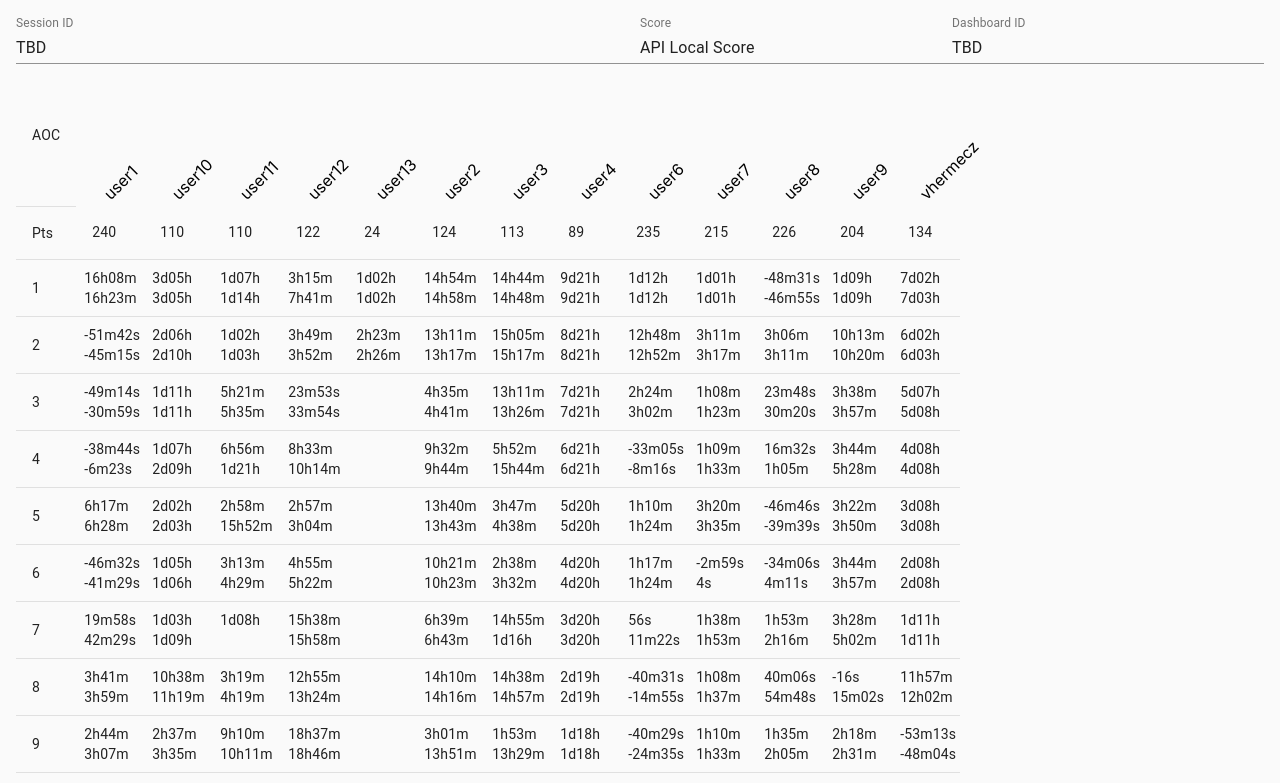
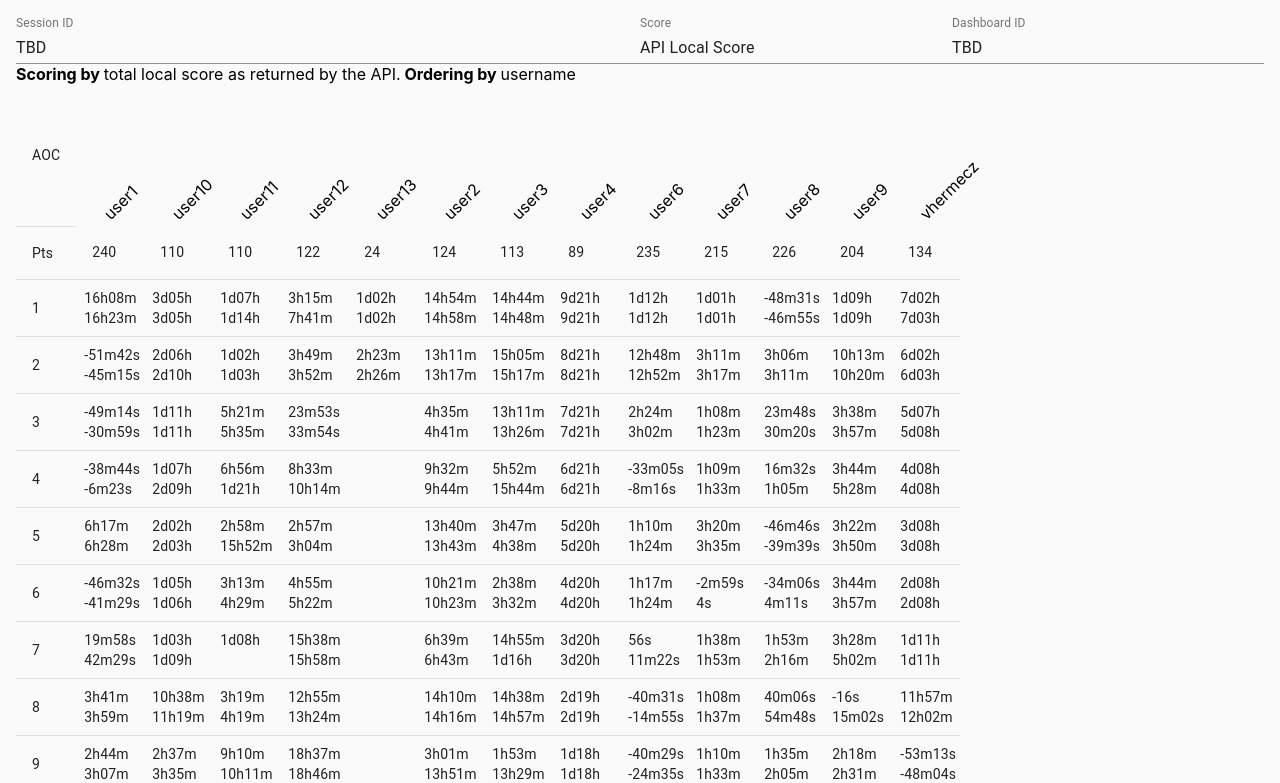
Before and after one commit to vhermecz/aoc-dash-viewer, a React (Create React App) app: page / in a window 1280 px wide. Shown: the top 783 px of the page. Built offline with nearby package versions, Linux system fonts and the light colour scheme.

Commit message:
Fix order/scoring, add summary message about it. - Add 1st star based scoring - Add messaging about order/score - Fix ordering

```diff
--- a/src/App.js
+++ b/src/App.js
@@ -99,18 +99,32 @@ export const Score = Object.freeze({
   API_LOCAL: {
     "field": "local_score",
     "label": "API Local Score",
+    "scoreMessage": "total local score as returned by the API",
+    "orderMessage": "completion time of 2nd star",
   },
   API_GLOBAL: {
     "field": "global_score",
     "label": "API Global Score",
+    "scoreMessage": "total global score as returned by the API",
+    "orderMessage": "completion time of 2nd star",
   },
   LOCAL_API: {
     "field": "local_local_score",
     "label": "Local Score",
+    "scoreMessage": "total local score as computed from timestamps",
+    "orderMessage": "completion time of 2nd star",
+  },
+  LOCAL_API_FIRST: {
+    "field": "local_local_score_first",
+    "label": "Local Score (1st star only)",
+    "scoreMessage": "total local score as computed from timestamps (only first star counts)",
+    "orderMessage": "completion time of 1st star",
   },
   LOCAL_DELTA: {
     "field": "local_delta_score",
     "label": "StarDelta Score",
+    "scoreMessage": "delta-time between first and second star (for late comers/risers)",
+    "orderMessage": "delta-times between stars",
   },
 });
 
@@ -133,6 +147,25 @@ function getDelta(userObj, day, coalesce) {
   return s2-s1;
 }
 
+function OrderMessage({orderBy, scoreBy}) {
+  return (
+      <Box>
+        <b>Scoring by </b>
+        {scoreBy.scoreMessage}.
+        <b> Ordering by </b>
+        {
+          (orderBy === null) ? (
+              "username"
+          ) : (orderBy === 0) ? (
+              "score"
+          ) : (
+              scoreBy.orderMessage + ` for day #${orderBy}`
+          )
+        }
+      </Box>
+  );
+}
+
 /**
  * Add in name for anons and some custom scoring
  */
@@ -145,7 +178,7 @@ function mixinExtraData(data) {
   lodash.range(1, 26).forEach(day => {
     const members = Object.values(data["members"]);
     const SCORING_RULES = [
-      [Score.LOCAL_API, (userObj) => getStar(userObj, day, 1, MISSING_TIMESTAMP)],
+      [Score.LOCAL_API_FIRST, (userObj) => getStar(userObj, day, 1, MISSING_TIMESTAMP)],
       [Score.LOCAL_API, (userObj) => getStar(userObj, day, 2, MISSING_TIMESTAMP)],
       [Score.LOCAL_DELTA, (userObj) => getDelta(userObj, day, MISSING_TIMESTAMP)],
     ];
@@ -186,13 +219,21 @@ function App() {
     let comparator = (a,b) => compareFunction(a.name, b.name);
     if (orderBy !== null) {
       if (orderBy > 0) {
-        comparator = (a, b) => compareFunction(getDelta(a, orderBy, MISSING_TIMESTAMP), getDelta(b, orderBy, MISSING_TIMESTAMP));
+        if (scoreBy === Score.LOCAL_DELTA) {
+          comparator = (a, b) => compareFunction(getDelta(a, orderBy, MISSING_TIMESTAMP), getDelta(b, orderBy, MISSING_TIMESTAMP));
+        } else if (scoreBy === Score.LOCAL_API_FIRST) {
+          comparator = (a, b) => compareFunction(getStar(a, orderBy, 1, MISSING_TIMESTAMP), getStar(b, orderBy, 1, MISSING_TIMESTAMP));
+        } else if ([Score.LOCAL_API, Score.API_LOCAL, Score.API_GLOBAL].indexOf(scoreBy) > -1) {
+          comparator = (a, b) => compareFunction(getStar(a, orderBy, 2, MISSING_TIMESTAMP), getStar(b, orderBy, 2, MISSING_TIMESTAMP));
+        } else {
+          throw "Fuck yah!";
+        }
       } else {
-        comparator = (a,b) => compareFunction(-a[scoreBy.field], -b[scoreBy.field]);
+        comparator = (a, b) => compareFunction(-a[scoreBy.field], -b[scoreBy.field]);
       }
     }
     setUsers(Object.values(data["members"]).sort(comparator).map(x=>x.id))
-  }, [data, orderBy]);
+  }, [data, orderBy, scoreBy]);
   const handleOrderBy = (idx) => {
     if (idx===orderBy) {
       setOrderBy(null);
@@ -240,6 +281,9 @@ function App() {
                 value={dashId}
                 onChange={(e)=>setDashId(e.target.value)}
             />
+          </Grid>
+          <Grid item xs={12}>
+            <OrderMessage orderBy={orderBy} scoreBy={scoreBy}/>
           </Grid>
         </Grid>
         <Table style={{width:'auto'}}>
```
